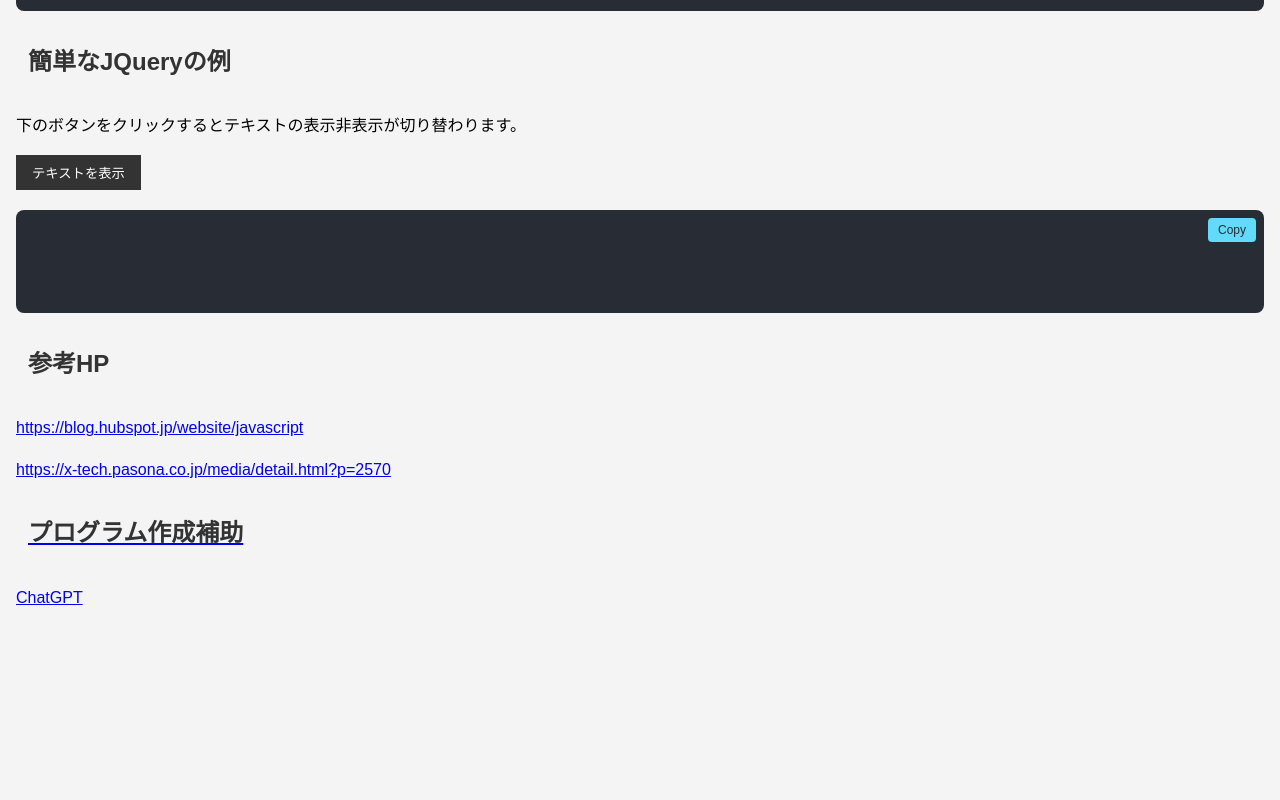
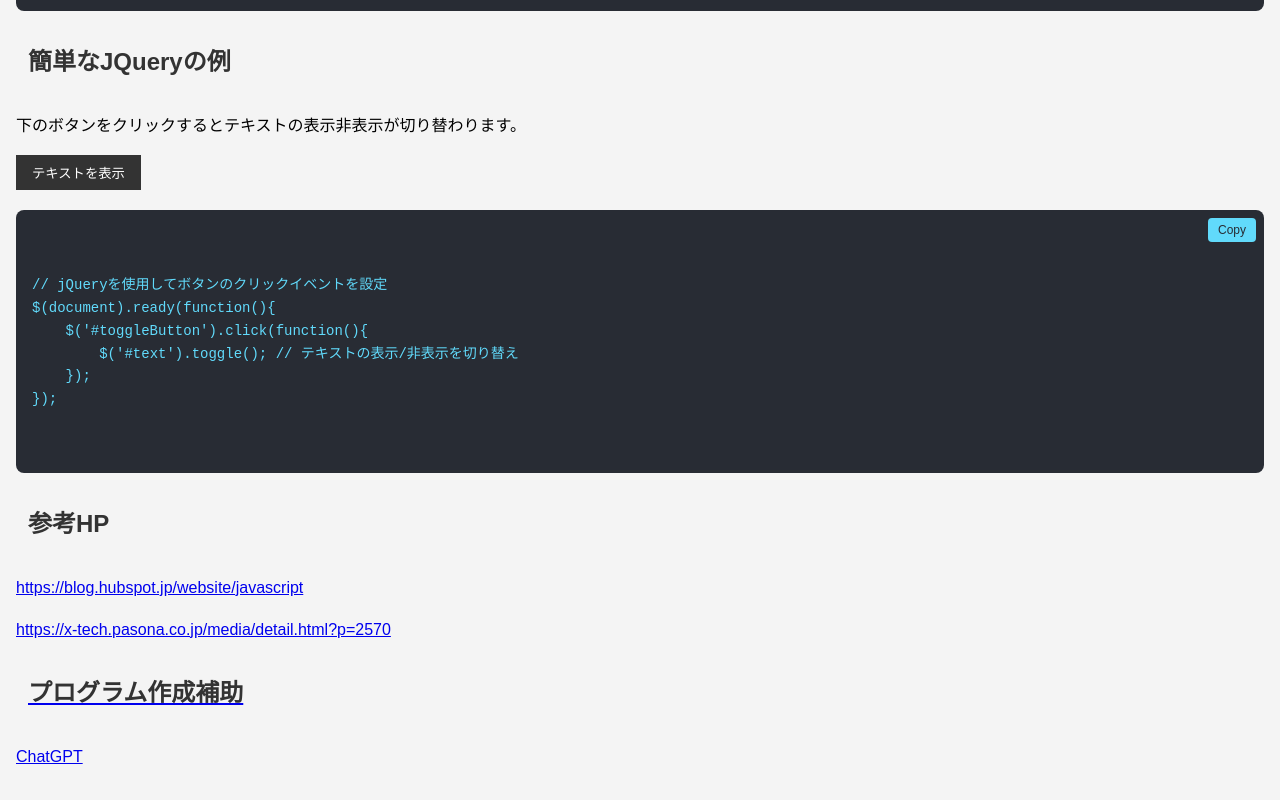
Before and after one commit to gagaga898989/JavaIntroduce, a plain HTML site: page index.html in a window 1280 px wide. Shown: the part 2739-3539 px from the top of the page. Before the commit the page ends 3381 px from the top, so only its background shows below. Drawn offline with nearby package versions, Linux system fonts and the light colour scheme.

Commit message:
Update index.html

```diff
--- a/index.html
+++ b/index.html
@@ -102,6 +102,13 @@ document.querySelectorAll('#toc a').forEach(anchor => {
                 <div class="code-container">
         　　　　<button class="copy-button" onclick="copyCode()">Copy</button>
         　　　　<pre><code class="highlight">
+// jQueryを使用してボタンのクリックイベントを設定
+$(document).ready(function(){
+    $('#toggleButton').click(function(){
+        $('#text').toggle(); // テキストの表示/非表示を切り替え
+    });
+});
+
             </code></pre>
             </div>
 
```
